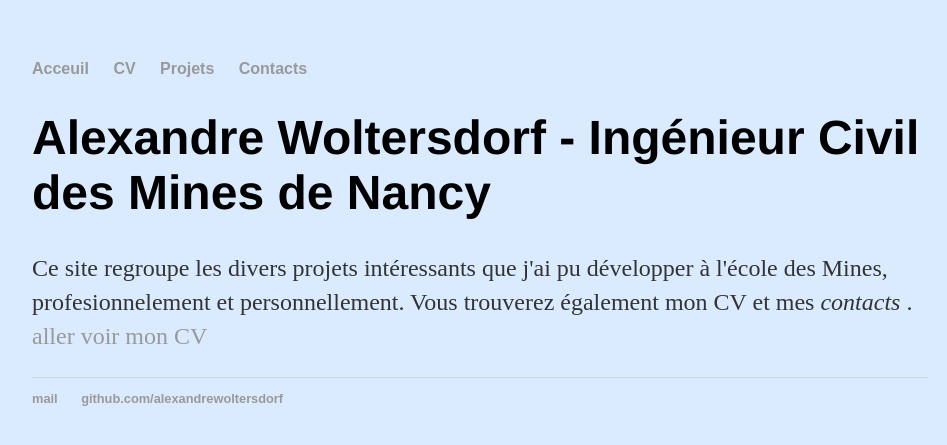
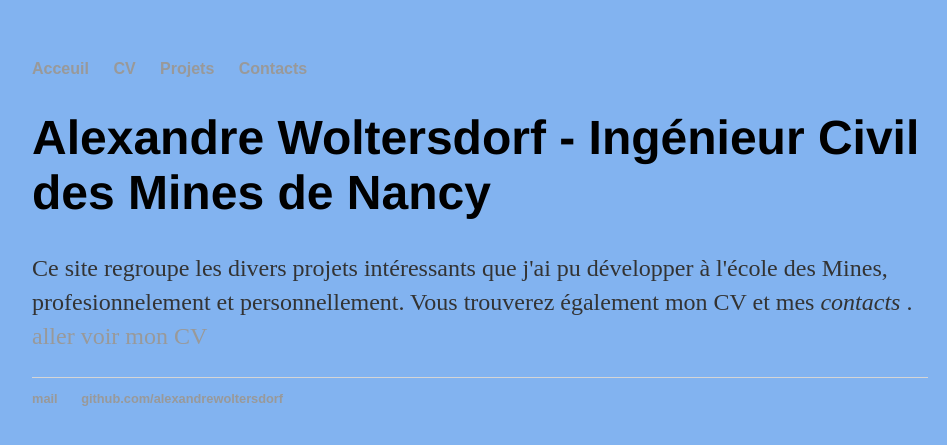
Before and after one commit to AlexandreWoltersdorf/AlexandreWoltersdorf.github.io, a Jekyll site: the page built from index.html, in a window 1280 px wide. Shown: the top 445 px of the page, without its empty margins (160-1107 px from the left). Built offline with Jekyll 4.4.1, drawn with Linux system fonts in a browser that asks for light colours; some web fonts are replaced.

Commit message:
Update main.css

```diff
--- a/css/main.css
+++ b/css/main.css
@@ -1,5 +1,5 @@
 body {
-    background-color: #DBEBFF;
+    background-color: #82B3F0;
     margin: 60px auto;
     width: 70%;
 }
```
